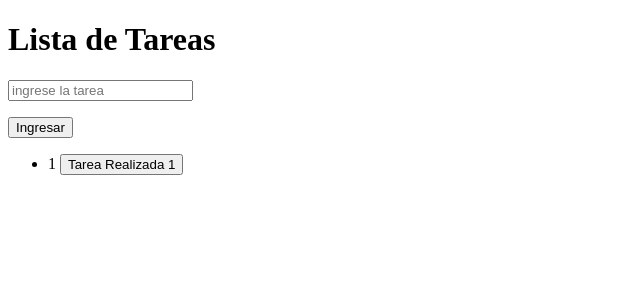
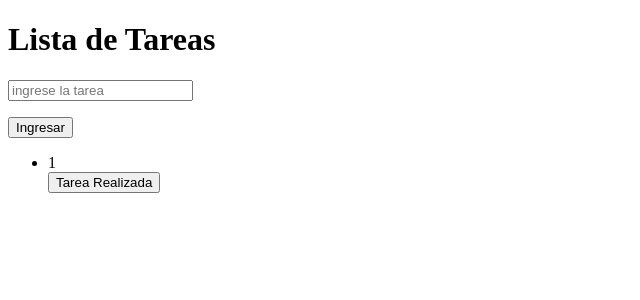
Before and after one commit to paveltorres2020/CursoAngular, an Angular app in the folder TODO-LIST/: page / in a window 1280 px wide. Both pictures are taken after a click on the button "Ingresar". Shown: the top 300 px of the page, without its empty margins (0-640 px from the left). Built offline with nearby package versions, Linux system fonts and the light colour scheme.

Commit message:
input -componentes

```diff
--- a/TODO-LIST/src/app/app.html
+++ b/TODO-LIST/src/app/app.html
@@ -4,10 +4,12 @@
   <input [(ngModel)]="desc" placeholder="ingrese la tarea">
 
      <p></p>
+
      <button (click)="eventoClick()">Ingresar</button>
      @for(tt of Tareas; track tt.id ){
         <ul class="tasks">
-          <li>{{tt.id}}  {{tt.descripcion}}  <button (click)="eventoDelete(tt.id)">Tarea Realizada {{tt.id}}</button></li>
+         <app-unatarea [id]="tt.id" [descripcion]="tt.descripcion"> </app-unatarea> <button (click)="eventoDelete(tt.id)"> Tarea Realizada</button>
+          <!-- <li>{{tt.id}}  {{tt.descripcion}}  <button (click)="eventoDelete(tt.id)"> Tarea Realizada</button></li> -->
 
         </ul>
      }
--- a/TODO-LIST/src/app/app.ts
+++ b/TODO-LIST/src/app/app.ts
@@ -1,18 +1,22 @@
 import { Component } from '@angular/core';
 import { FormsModule } from '@angular/forms';
 import { RouterOutlet } from '@angular/router';
+import { Unatarea } from './unatarea/unatarea';
 
 @Component({
   selector: 'app-root',
-  imports: [RouterOutlet, FormsModule],
+  imports: [RouterOutlet, FormsModule, Unatarea],
   templateUrl: './app.html',
   styleUrl: './app.css',
   standalone: true
 })
 export class App {
+
   protected title = 'TODO-LIST';
   Tareas: tarea[] = [];
   desc = "";
+
+
 
 eventoClick(){
    this.Tareas.push({id: this.Tareas.length +1, descripcion: this.desc});
--- /dev/null
+++ b/TODO-LIST/src/app/unatarea/unatarea.html
@@ -0,0 +1,3 @@
+
+
+<li>{{id}}  {{descripcion}} </li>
```
Also changed, not shown: TODO-LIST/src/app/unatarea/unatarea.ts (added, +14 -0 lines), TODO-LIST/src/app/unatarea/unatarea.css (added), 1 other file (tests, documents, lock files or other folders).
